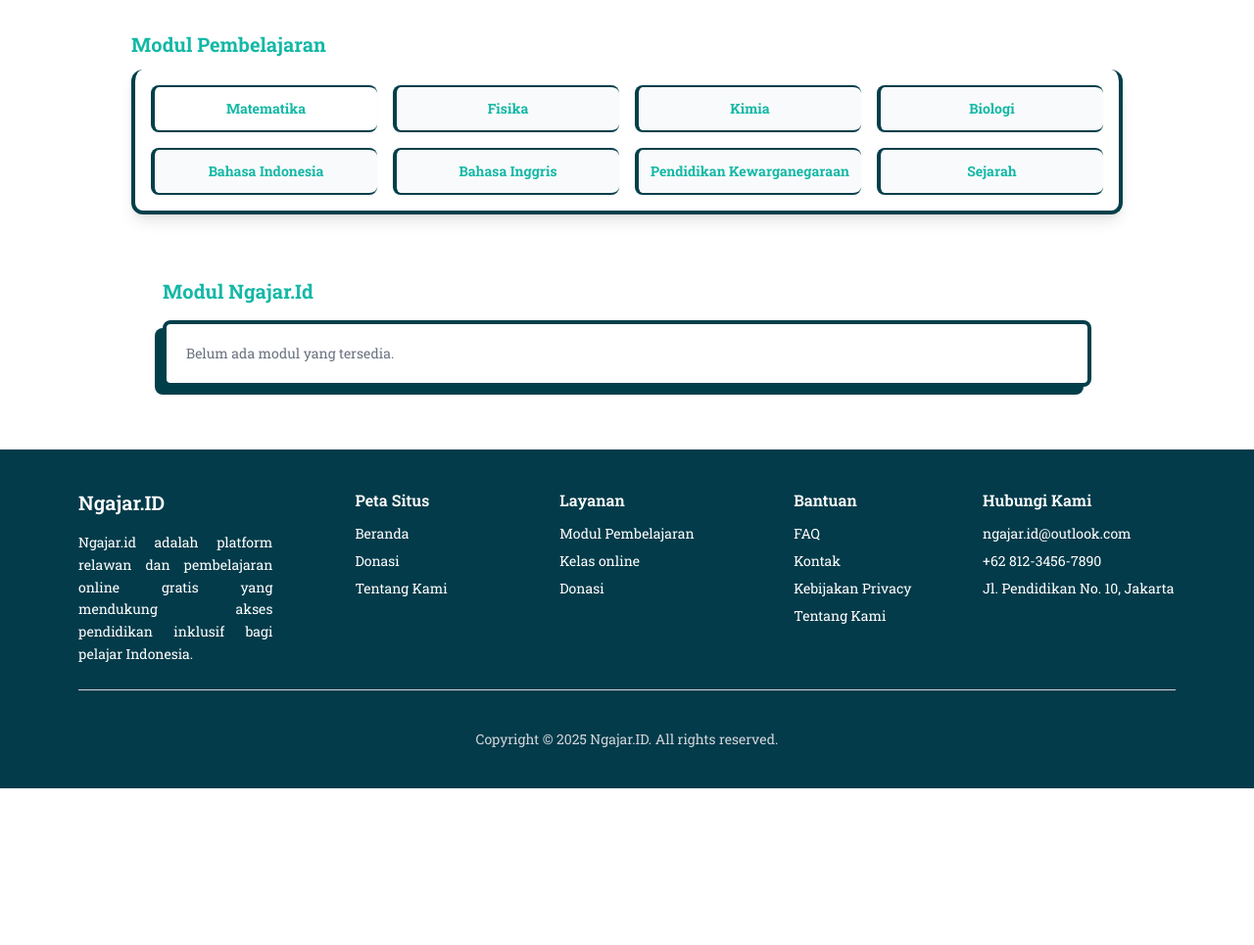
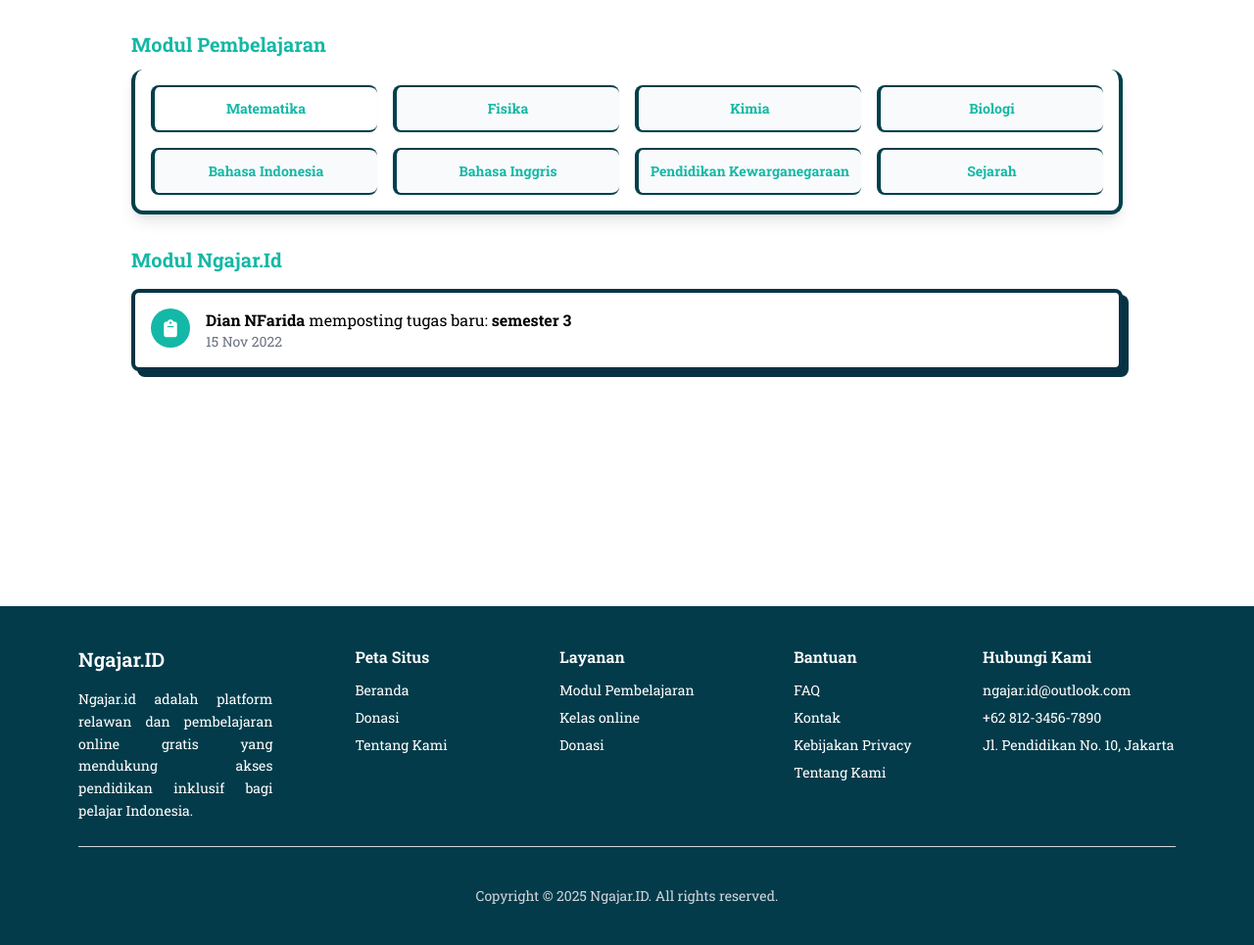
Before and after one commit to NasiHangat/Ngajar.id, a PHP site: page /Murid/murid_dashboard.php in a window 1280 px wide. Shown: the part 181-1146 px from the top of the page at 98% size. Before the commit the page ends 986 px from the top, so only its background shows below. Run offline with PHP 8.4, Linux system fonts and the light colour scheme; a user stored in the database is signed in; data comes from the database, SQL or seed files in the repository; data that the repository does not hold is empty; some libraries are stand-ins or nearby versions.

Commit message:
ubah border syahdan ajg

```diff
--- a/Murid/murid_dashboard.php
+++ b/Murid/murid_dashboard.php
@@ -133,7 +133,7 @@ if ($id_pengguna) {
             </div>
         </div>
 
-        <main class="max-w-6xl mx-auto px-4 sm:px-6 lg:px-8 py-8">
+        <main class="mx-w-6xl mx-auto px-4 sm:px-6 lg:px-8 py-8">
             <section class="mb-8">
                 <div>
                     <div class="mb-3">
@@ -170,46 +170,22 @@ if ($id_pengguna) {
                     </div>
                 </div>
             </section>
-
-            <div class="max-w-6xl mx-auto px-4 sm:px-6 lg:px-8 py-8">
             <section>
                 <div class="flex items-center justify-between mb-4">
                     <h3 class="text-xl font-bold text-teal-500">Modul Ngajar.Id</h3>
                     </div>
+                <div>
                 <div class="relative">
-                        <div class="absolute top-2 right-2 w-full h-full bg-[#003F4A] rounded-lg z-0"></div>
-                        <div class="relative w-full h-full bg-white border-4 border-[#003F4A] rounded-lg z-10 p-5 space-y-3">
-                            <div class="grid grid-cols-1 sm:grid-cols-2 gap-5">
-                                <?php if (!empty($modul_admin)) : ?>
-                                    <?php foreach ($modul_admin as $modul): ?>
-                                        <div class="flex items-start space-x-4">
-                                            <div class="bg-teal-500 text-white font-bold p-4 py-10 border-l-8 border-[#003F4A] rounded-lg shadow-md">
-                                                <?= strtoupper(substr($modul['judul'], 0, 6)) ?>
+                    <div class="absolute top-1.5 left-1.5 w-full h-full bg-cyan-950 rounded-lg z-0"></div>
+                    <div class="relative bg-white p-4 shadow rounded-lg flex items-start justify-between border-4 border-cyan-950 z-10">
+                        <div class="flex gap-4 hover:text-gray-700">
+                            <div class="w-10 h-10 bg-teal-500 text-white p-2 rounded-full flex items-center justify-center">
+                                <i class="fas fa-clipboard text-lg"></i>
                             </div>
                             <div>
-                                                <a href="murid_isimodul.php?id=<?= $modul['modul_id'] ?>" class="text-teal-500 font-bold hover:underline">
-                                                    <?= htmlspecialchars($modul['judul']) ?>
-                                                </a>
-                                                <div class="text-sm text-gray-600 mt-1"><?= htmlspecialchars($modul['deskripsi']) ?></div>
-                                                <form action="murid_beli_modul.php" method="POST" onsubmit="return confirm('Yakin ingin membeli modul ini seharga <?= (int)$modul['token_harga'] ?> token?')">
-                                                    <input type="hidden" name="modul_id" value="<?= $modul['modul_id'] ?>">
-                                                    <input type="hidden" name="harga" value="<?= (int)$modul['token_harga'] ?>">
-                                                    <button type="submit" class="flex items-center gap-1 bg-yellow-100 text-yellow-700 text-[11px] font-semibold px-2 py-0.5 rounded-full shadow-sm hover:bg-yellow-200">
-                                                        <img src="../img/coin.png" class="w-3 h-3" alt="Token">
-                                                        Beli <?= (int)$modul['token_harga'] ?>
-                                                    </button>
-                                                </form>
-
-
+                                <p><strong>Dian NFarida</strong> memposting tugas baru: <strong>semester 3</strong></p>
+                                <p class="text-sm text-gray-500">15 Nov 2022</p>
                             </div>
-                                        </div>
-                                    <?php endforeach; ?>
-
-                                <?php else: ?>
-                                    <p class="text-sm text-gray-500 col-span-full">Belum ada modul yang tersedia.</p>
-                                <?php endif; ?>
-                            </div>
-
                         </div>
                     </div>
             </section>
--- a/Murid/murid_isikelas.php
+++ b/Murid/murid_isikelas.php
@@ -86,7 +86,6 @@ if ($id_pengguna) {
                         <div class="w-8 h-8 bg-white bg-opacity-20 rounded-full flex items-center justify-center text-white text-sm font-bold">i</div>
                     </div>
                 </div>
-
                 <div class="mt-6 space-y-4">
                     <div class="bg-white p-4 shadow rounded-lg flex items-start justify-between">
                         <div class="flex gap-4 hover:text-gray-700">
@@ -99,7 +98,6 @@ if ($id_pengguna) {
                             </div>
                         </div>
                     </div>
-
                     <div class="bg-white p-4 shadow rounded-lg flex items-start justify-between">
                         <div class="flex gap-4">
                             <div class="w-10 h-10 bg-teal-500 text-white p-2 rounded-full flex items-center justify-center">
--- a/Murid/murid_isimodul.php
+++ b/Murid/murid_isimodul.php
@@ -128,7 +128,7 @@ if ($modul_id) {
                     <?php if (!empty($file_url)): ?>
                         <div class="mt-4">
                             <a href="<?= htmlspecialchars($file_url) ?>" target="_blank"
-                               class="inline-block bg-teal-500 text-white font-medium py-2 px-5 rounded-lg hover:bg-teal-600 transition-colors shadow">
+                                class="inline-block bg-teal-500 text-white font-medium py-2 px-5 rounded-lg hover:bg-teal-600 transition-colors shadow">
                                 Download File Materi
                             </a>
                         </div>
```
Lines whose indentation alone changed are shown as unchanged.
